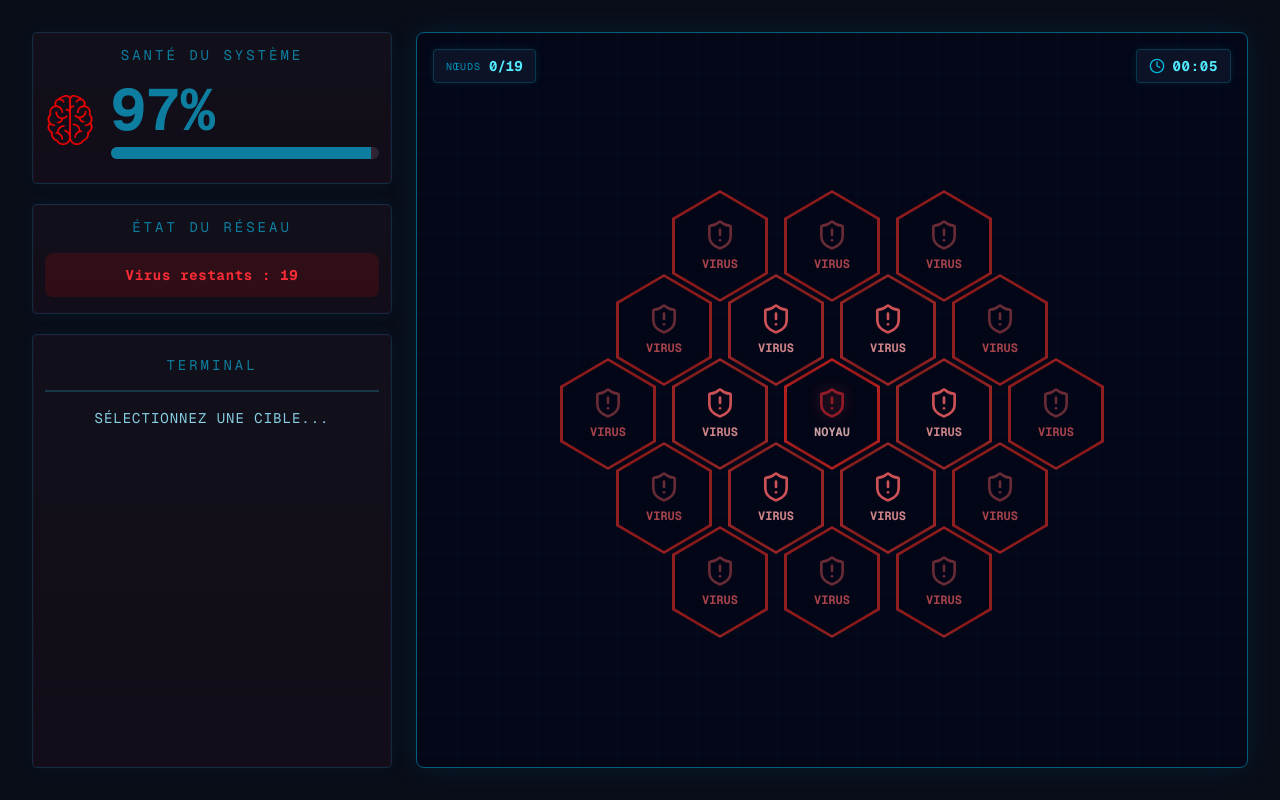
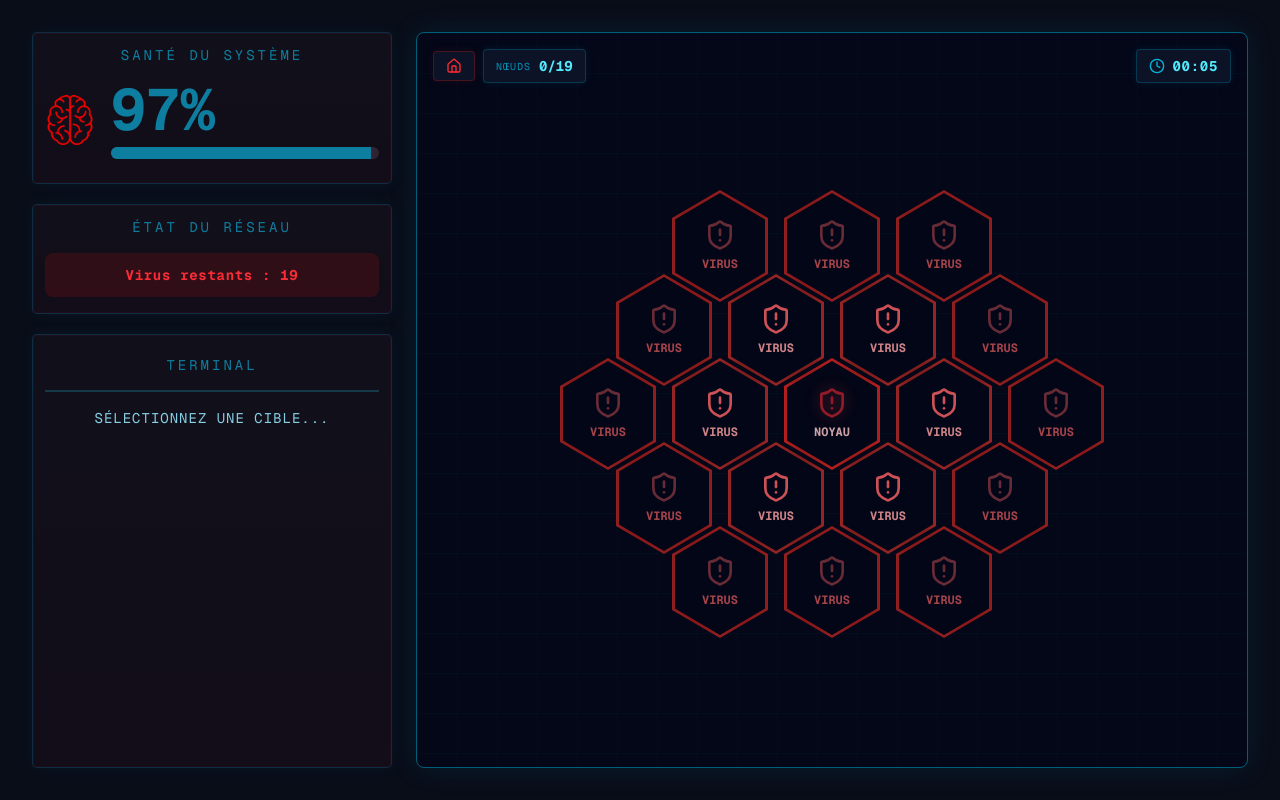
Before and after one commit to Mvss-01/cybersecurity, a Next.js app: page /main in a window 1280 px wide. Built offline with nearby package versions, Linux system fonts and the light colour scheme; sample sign-in values are in the browser's storage.

Commit message:
Added home button and error message when clicking core node

```diff
--- a/src/components/IntegratedNeuralHeist.tsx
+++ b/src/components/IntegratedNeuralHeist.tsx
@@ -1,7 +1,7 @@
 "use client";
 
 import React, { useState, useEffect, useRef, useCallback, useMemo } from 'react';
-import { ShieldAlert, Lock, Terminal as TerminalIcon, ChevronRight, Clock, Trophy, RotateCcw } from 'lucide-react';
+import { ShieldAlert, Lock, Terminal as TerminalIcon, ChevronRight, Clock, Trophy, RotateCcw, Home } from 'lucide-react';
 import { useRouter } from 'next/navigation';
 
 import EASY_QUESTIONS from '../data/easy.json';
@@ -389,10 +389,10 @@ export default function IntegratedNeuralHeist() {
         <>
             <style>{`
                 @keyframes warningSlideUpFade {
-                    0% { transform: translate(-50%, 100%); opacity: 0; }
-                    10% { transform: translate(-50%, 0); opacity: 1; }
-                    80% { transform: translate(-50%, 0); opacity: 1; }
-                    100% { transform: translate(-50%, -20px); opacity: 0; }
+                    0% { transform: translate(-50%, 20px); opacity: 0; }
+                    15% { transform: translate(-50%, 0); opacity: 1; }
+                    85% { transform: translate(-50%, 0); opacity: 1; }
+                    100% { transform: translate(-50%, -10px); opacity: 0; }
                 }
             `}</style>
 
@@ -460,9 +460,19 @@ export default function IntegratedNeuralHeist() {
                     <div className="absolute inset-0 bg-[linear-gradient(rgba(6,182,212,0.03)_1px,transparent_1px),linear-gradient(90deg,rgba(6,182,212,0.03)_1px,transparent_1px)] bg-[size:40px_40px] pointer-events-none" style={{ contain: 'strict' }}></div>
 
                     <div className="absolute top-2 sm:top-4 left-2 sm:left-4 right-2 sm:right-4 flex justify-between items-center z-50 pointer-events-none">
-                        <div className="flex items-center gap-1.5 sm:gap-2 bg-slate-900/80 border border-cyan-800/50 rounded px-2 sm:px-3 py-1 sm:py-1.5 backdrop-blur-sm shadow-[0_0_10px_rgba(6,182,212,0.1)]">
-                            <span className="text-cyan-600 text-[8px] sm:text-[10px] uppercase tracking-widest">Nœuds</span>
-                            <span className="text-cyan-300 font-bold text-xs sm:text-sm">{securedNodes}/{totalNodes}</span>
+                        <div className="flex items-center gap-2">
+                            <button
+                                onClick={() => { playSound("/abort.mp3"); router.push('/') }}
+                                className="flex items-center gap-1.5 sm:gap-2 bg-slate-900/80 border border-red-900/50 hover:border-red-500/80 hover:bg-red-950/50 text-red-500 rounded px-2 sm:px-3 py-1 sm:py-1.5 backdrop-blur-sm shadow-[0_0_10px_rgba(220,38,38,0.1)] transition-all pointer-events-auto group"
+                                title="Retour à l'accueil"
+                            >
+                                <Home className="w-3 h-3 sm:w-4 sm:h-4 transition-transform group-hover:scale-110" />
+                                <span className="hidden xs:inline text-[8px] sm:text-[10px] uppercase tracking-widest font-bold">Quitter</span>
+                            </button>
+                            <div className="flex items-center gap-1.5 sm:gap-2 bg-slate-900/80 border border-cyan-800/50 rounded px-2 sm:px-3 py-1 sm:py-1.5 backdrop-blur-sm shadow-[0_0_10px_rgba(6,182,212,0.1)]">
+                                <span className="text-cyan-600 text-[8px] sm:text-[10px] uppercase tracking-widest">Nœuds</span>
+                                <span className="text-cyan-300 font-bold text-xs sm:text-sm">{securedNodes}/{totalNodes}</span>
+                            </div>
                         </div>
                         <div className="flex items-center gap-1.5 sm:gap-2 bg-slate-900/80 border border-cyan-800/50 rounded px-2 sm:px-3 py-1 sm:py-1.5 backdrop-blur-sm shadow-[0_0_10px_rgba(6,182,212,0.1)]">
                             <Clock className="w-3 h-3 sm:w-4 sm:h-4 text-cyan-500" />
@@ -486,7 +496,7 @@ export default function IntegratedNeuralHeist() {
 
                     {showBossWarning && (
                         <div
-                            className="absolute bottom-[15%] sm:bottom-10 left-1/2 z-[200] flex items-center gap-3 px-4 py-3 bg-red-950/95 border border-red-500/80 rounded-md shadow-[0_0_30px_rgba(220,38,38,0.5)] pointer-events-none"
+                            className="absolute bottom-1/4 left-1/2 z-[200] flex items-center gap-3 px-4 py-3 bg-red-950/95 border border-red-500/80 rounded-md shadow-[0_0_30px_rgba(220,38,38,0.5)] pointer-events-none"
                             style={{ animation: 'warningSlideUpFade 3s cubic-bezier(0.16, 1, 0.3, 1) forwards' }}
                         >
                             <ShieldAlert className="w-5 h-5 sm:w-6 sm:h-6 text-red-500 animate-pulse shrink-0" />
@@ -563,7 +573,7 @@ export default function IntegratedNeuralHeist() {
                             <img src="cardiogram.png" alt="Encéphalogramme plat" className="max-w-full" />
                         </div>
                         <div className="text-4xl sm:text-6xl tracking-[4px] mb-5 font-bold animate-pulse">
-                            SYSTÈME HORS LIGNE
+                            Game Over
                         </div>
                         <div className="w-full max-w-[600px] text-[#ffd6d6] text-base sm:text-xl leading-relaxed mb-8 sm:mb-10 px-4">
                             Santé à zéro. Vous avez été éjecté du serveur.
```
